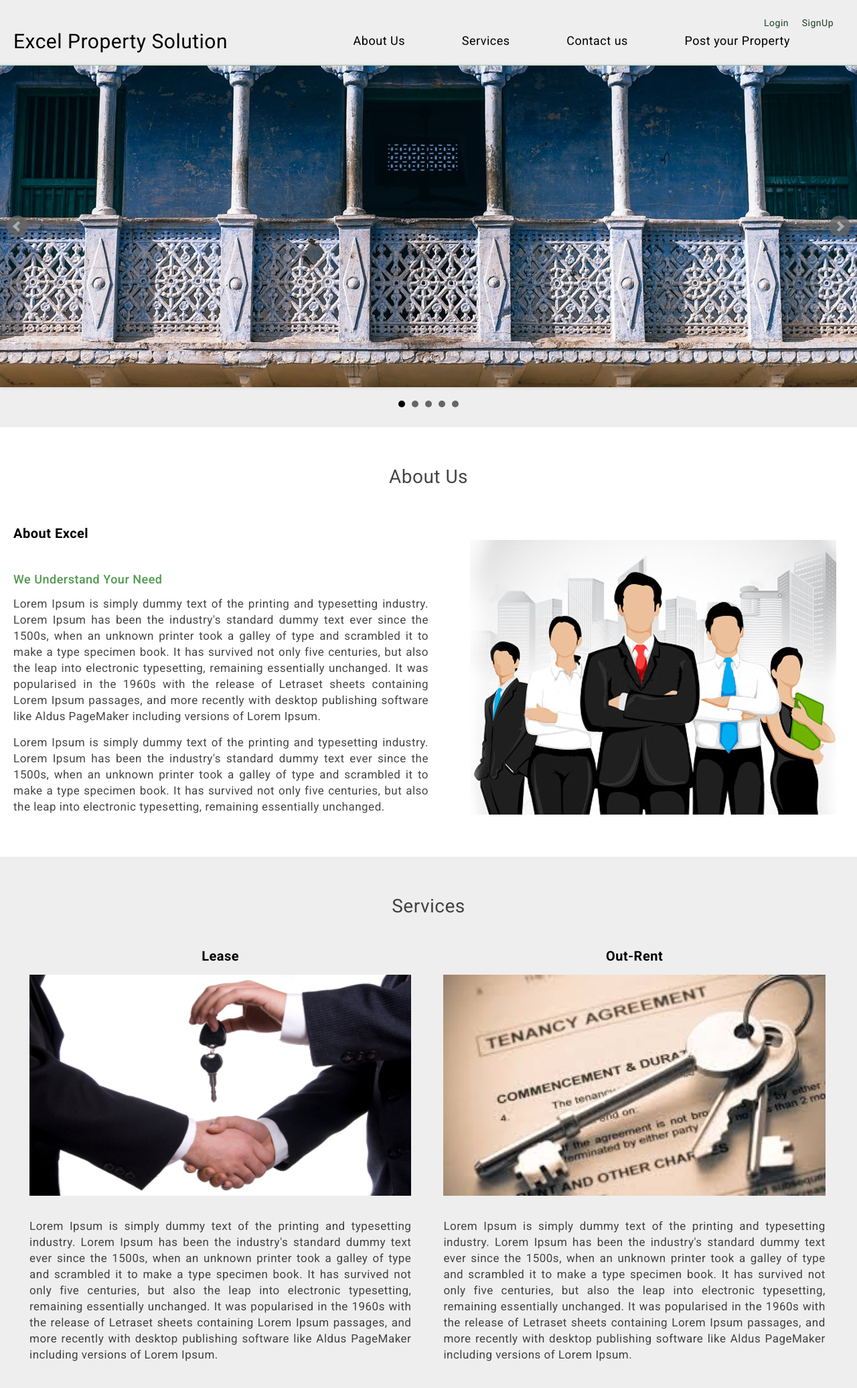
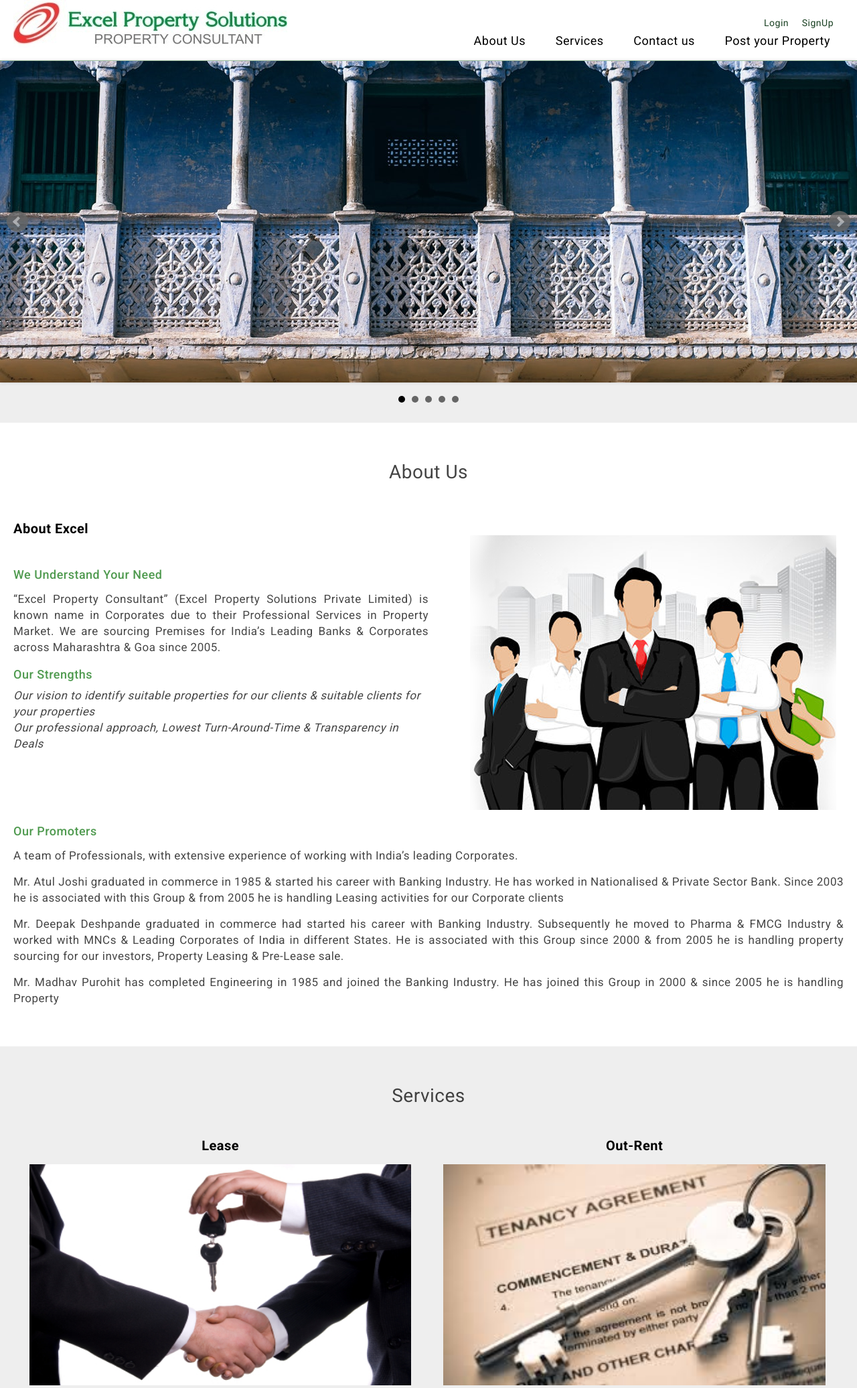
Before and after one commit to akshaygathe1/Excel-property, a PHP site: page / in a window 1280 px wide. Shown: the top 2072 px of the page at 67% size. Run offline with PHP 8.4, Linux system fonts and the light colour scheme; some libraries are stand-ins or nearby versions.

Commit message:
header correction

```diff
--- a/css/style.css
+++ b/css/style.css
@@ -18,6 +18,10 @@ img{
     overflow: hidden;
     clear: both;
 }
+ul,h1,h2,h3,h4{
+  margin: 0;
+  padding: 0;
+}
 p{
     text-align: justify;
     margin-top: 15px;
@@ -30,8 +34,12 @@ h4 {
 }
 /*Home Page*/
 .header{
-    padding: 20px 20px;
-    border-bottom: 1px solid  #7bb67b;
+  background: #fff;
+  padding: 20px 20px;
+  border-bottom: 1px solid #7bb67b;
+}
+.top-header{
+
 }
 .top-header ul{
     padding: 5px;
@@ -41,8 +49,11 @@ h4 {
     float: right;
 }
 .excel-logo-wrap{
+    z-index: 1000;
     float: left;
-    font-size: 30px;
+    font-size: 19px;
+    position: absolute;
+    top: 0;
 }
 .excel-logo-wrap a{
      color: #000;
@@ -61,13 +72,13 @@ h4 {
     text-decoration: none;
 }
 .bottom-header .list-item{
-    margin-right: 80px;
     margin-top: 5px;
 }
 .bottom-header .list-item a{
-    text-decoration: none;
-    font-size: 18px;
-    color: #000;
+  padding: 10px 20px;
+      text-decoration: none;
+      font-size: 18px;
+      color: #000;
 }
 .post-prop{
     background-color: #7bb67b;
@@ -77,6 +88,9 @@ h4 {
     /*Slider  Sec*/
 .bx-wrapper{
     border: none;
+}
+.bx-viewport{
+  height: 300px;
 }
     /*About Us*/
 .sec-wrapper{
@@ -100,6 +114,14 @@ h4 {
     float: left;
     max-width: 50%;
 }
+.strength{
+  margin-top: 10px;
+}
+.strength li{
+  line-height: 24px;
+  font-style: italic;
+  list-style: disc;
+}
 .about-image{
     float: right;
     max-width: 50%;
@@ -109,13 +131,19 @@ h4 {
     font-size: 18px;
     color: #4f9a4f;
 }
-
+.our-promoters{
+  margin-top: 20px;
+}
 /* service section*/
 .services-block{
            text-align: center;
     width: 46%;
     padding: 0px 24px;
     float: left;
+}
+.our-strength{
+  margin-top: 20px;
+  color: #000000ba;
 }
 .services-image{
     height: 330px;
@@ -153,6 +181,9 @@ h4 {
 }
 .contact-txt ul li{
     margin-top: 10px;
+}
+.contact-us {
+    margin-top: 20px;
 }
 .contact-listfield{
     display: inline-block;
@@ -213,7 +244,7 @@ footer li{
 }*/
 input[type="text"],input[type="password"],input[type="email"], textarea{
     background: #fff;
-    border-style: none;
+    border: 1px solid #0000005c;
     width: 224px;
     padding: 8px 5px;
     outline: none;
@@ -222,7 +253,7 @@ input[type="text"],input[type="password"],input[type="email"], textarea{
 select{
      width: 224px;
      height: 30px;
-     border-style: none;
+     border: 1px solid #0000005c;
      border-radius: 4px;
 }
 
@@ -241,7 +272,6 @@ background: linear-gradient(to right, #DBD5A4, #649173); /* W3C, IE 10+/ Edge, F
     font-size: 45px;
 }
 .input-field{
-	max-width: 33%;
     display: inline-block;
     margin-right: 40px;
     margin-top: 20px;
@@ -258,9 +288,9 @@ label{
 	max-width: 150px;
 }
 textarea{
-    border:none;
     background: #fff;
     vertical-align: middle;
+    border: 1px solid #0000005c;
     resize: none;
     width: 224px;
     height: 65px;
@@ -325,3 +355,13 @@ textarea{
 #particles-js{
     position: relative;
 }
+.f-nav{
+z-index: 9999;
+    position: fixed;
+    left: 0;
+    top: 0;
+    width: 100%;
+    background: #fff;
+    padding: 10px;
+    transition: all 0.5s ease-in-out;
+  }
--- a/index.html
+++ b/index.html
@@ -18,7 +18,7 @@
 </head>
 <body>
 	<section class="excel-body">
-		<header class="header clearfix">
+		<header class="header f-nav clearfix">
 					<div class="top-header clearfix">
 							<ul>
 								<li class="list-item">
@@ -30,10 +30,7 @@
 							</ul>
 						</div>
 					<div class="excel-logo-wrap">
-						<div>
-							<!-- <img src="" alt="Excel Properties "> -->
-							<h1><a href="">Excel Property Solution</a></h1>
-						</div>
+						<div class="logo"><a href=""><img src="images/logo.png"/></a></div>
 					</div>
 					<nav class="excel-navigation">
 
@@ -74,14 +71,29 @@
       			<h4>About Excel</h4>
       			<div class="about-info content-sec">
       				<span class="txt-green">We Understand Your Need</span>
-      				<p>Lorem Ipsum is simply dummy text of the printing and typesetting industry. Lorem Ipsum has been the industry's standard dummy text ever since the 1500s, when an unknown printer took a galley of type and scrambled it to make a type specimen book. It has survived not only five centuries, but also the leap into electronic typesetting, remaining essentially unchanged. It was popularised in the 1960s with the release of Letraset sheets containing Lorem Ipsum passages, and more recently with desktop publishing software like Aldus PageMaker including versions of Lorem Ipsum.</p>
-      				<p>Lorem Ipsum is simply dummy text of the printing and typesetting industry. Lorem Ipsum has been the industry's standard dummy text ever since the 1500s, when an unknown printer took a galley of type and scrambled it to make a type specimen book. It has survived not only five centuries, but also the leap into electronic typesetting, remaining essentially unchanged.</p>
-      			</div>
+      				<p>“Excel Property Consultant” (Excel Property Solutions Private Limited) is known name in Corporates due to their Professional Services in Property Market.  We are sourcing Premises for India’s Leading Banks & Corporates across Maharashtra & Goa since 2005.  </p>
+							<div class="our-strength">
+								<span class="txt-green">Our Strengths</span>
+								<ul class="strength">
+									<li>Our vision to identify suitable properties for our clients & suitable clients for your properties</li>
+									<li>Our professional approach, Lowest Turn-Around-Time & Transparency in Deals</li>
+								</ul>
+							</div>
+
+						</div>
       		</div>
       		<div class="about-image">
       			<img src="images/aboutus.png" alt="About Excel Img"/>
       		</div>
       	</div>
+				<div class="our-promoters">
+
+					<h2 class="txt-green">Our Promoters</h2>
+					<p>A team of Professionals, with extensive experience of working with India’s leading Corporates.</p>
+					<p>Mr. Atul Joshi graduated in commerce in 1985 & started his career with Banking Industry. He has worked in Nationalised & Private Sector Bank. Since 2003 he is associated with this Group & from 2005 he is handling Leasing activities for our Corporate clients</p>
+					<p>Mr. Deepak Deshpande graduated in commerce had started his career with Banking Industry.  Subsequently he moved to Pharma & FMCG Industry & worked with MNCs & Leading Corporates of India in different States. He is associated with this Group since 2000 & from 2005 he is handling property sourcing for our investors, Property Leasing & Pre-Lease sale.</p>
+					<p>Mr. Madhav Purohit has completed Engineering in 1985 and joined the Banking Industry. He has joined this Group in 2000 & since 2005 he is handling Property </p>
+				</div>
       </div>
 		</div>
 		<!-- My Services -->
@@ -119,6 +131,30 @@
 							<li><span class="icons"><i class="fa fa-envelope" aria-hidden="true"></i></span><div class="contact-listfield"><a href="mailto:excelpropertysolutions@gmail.com">excelpropertysolutions@gmail.com</a></div></li>
 						</ul>
 					</div>
+					<div class="contact-us">
+						<h3 class="contact-us">Contact-us</h3>
+						<form>
+								<div class="input-field">
+									<label>Name: </label>
+									<input type="text" id="name"/>
+								</div>
+								<div class="input-field">
+									<label>Email: </label>
+									<input type="email" id="email"/>
+								</div>
+								<div class="input-field">
+									<label>phone: </label>
+									<input type="text" id="phone"/>
+								</div>
+								<div class="input-field">
+									<label>Message: </label>
+									<textarea></textarea>
+								</div>
+								<div class="submit-btn">
+									<input type="submit" id="submit"/>
+								</div>
+						</form>
+					</div>
 				</div>
 				<div class="contact-block maps">
 					<h4>You may find us heare</h4>
@@ -128,6 +164,7 @@
 		</div>
 	</div>
 	<footer>
+		<div class="container">
 		<div class="footer-list  clearfix">
 	<ul class="footer-nav">
 			<li>
@@ -153,6 +190,7 @@
 		</ul>
 	</div>
 	<span class="copyright">Copyright &copy; Excel Propery Solutions Pvt.Ltd.</span>
+</div>
 </footer>
 	</section>
 		<script src="js/script.js"></script>
@@ -168,6 +206,14 @@
           map: map
         });
       }
+			var nav = $('.header');
+			 $(window).scroll(function () {
+				 if ($(this).scrollTop() > 50) {
+						 nav.addClass("f-nav");
+				 } else {
+						 nav.removeClass("f-nav");
+				 }
+			 });
     </script>
     <script async defer
     src="https://maps.googleapis.com/maps/api/js?key=AIzaSyDjq6dHHVdL1MOI9hnVig-4B_vQkFyeGDM&callback=initMap">
```
Also changed, not shown: images/logo.png (added).
